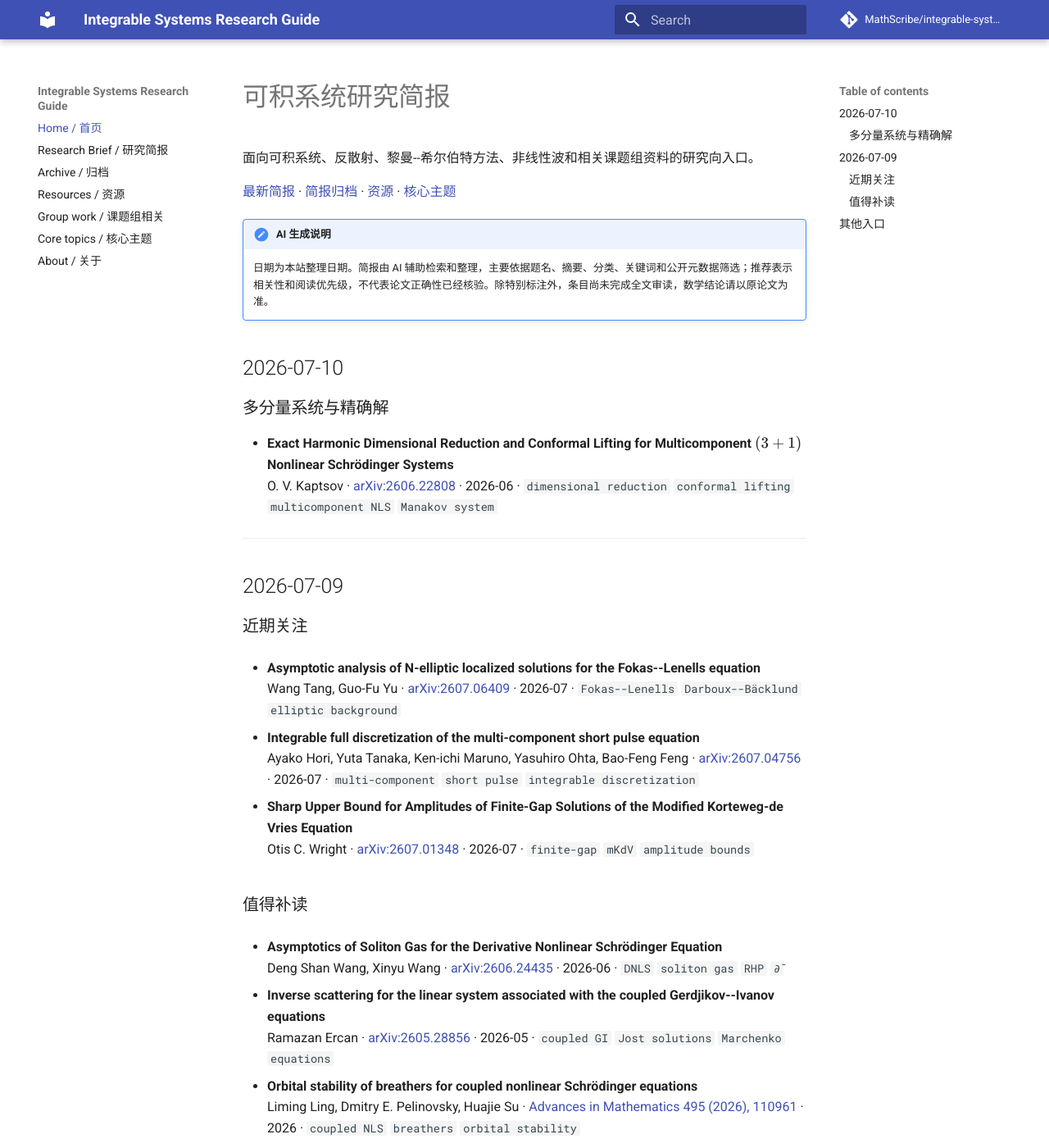
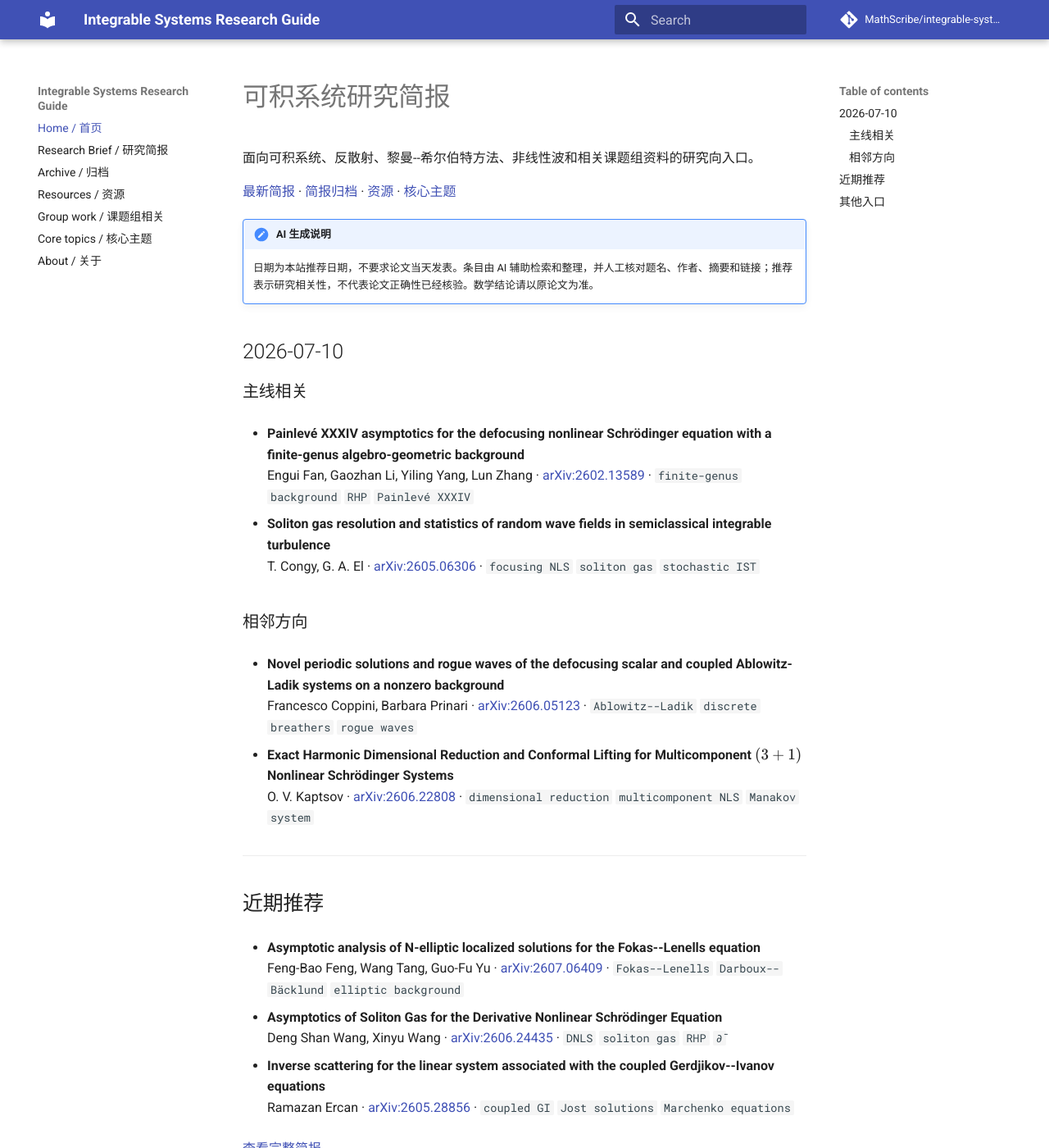
Before and after one commit to MathScribe/integrable-systems-guide, an MkDocs documentation site: the page built from docs/index.md, in a window 1280 px wide and 1400 px high. Shown: the whole window at 82% size. Built offline with MkDocs 1.6.1 and Material for MkDocs 9.7.7, drawn with Linux system fonts in a browser that asks for light colours; comment, search, counter and statistics services are not loaded.

Commit message:
Show four July 10 recommendations and refreshed metadata

```diff
--- a/docs/index.md
+++ b/docs/index.md
@@ -5,40 +5,38 @@
 [最新简报](radar/latest.md) · [简报归档](radar/index.md) · [资源](resources.md) · [核心主题](topics.md)
 
 !!! note "AI 生成说明"
-    日期为本站整理日期。简报由 AI 辅助检索和整理，主要依据题名、摘要、分类、关键词和公开元数据筛选；推荐表示相关性和阅读优先级，不代表论文正确性已经核验。除特别标注外，条目尚未完成全文审读，数学结论请以原论文为准。
+    日期为本站推荐日期，不要求论文当天发表。条目由 AI 辅助检索和整理，并人工核对题名、作者、摘要和链接；推荐表示研究相关性，不代表论文正确性已经核验。数学结论请以原论文为准。
 
 ## 2026-07-10
 
-### 多分量系统与精确解
+### 主线相关
+
+- **Painlevé XXXIV asymptotics for the defocusing nonlinear Schrödinger equation with a finite-genus algebro-geometric background**
+  Engui Fan, Gaozhan Li, Yiling Yang, Lun Zhang · [arXiv:2602.13589](https://arxiv.org/abs/2602.13589) · `finite-genus background` `RHP` `Painlevé XXXIV`
+
+- **Soliton gas resolution and statistics of random wave fields in semiclassical integrable turbulence**
+  T. Congy, G. A. El · [arXiv:2605.06306](https://arxiv.org/abs/2605.06306) · `focusing NLS` `soliton gas` `stochastic IST`
+
+### 相邻方向
+
+- **Novel periodic solutions and rogue waves of the defocusing scalar and coupled Ablowitz-Ladik systems on a nonzero background**
+  Francesco Coppini, Barbara Prinari · [arXiv:2606.05123](https://arxiv.org/abs/2606.05123) · `Ablowitz--Ladik` `discrete breathers` `rogue waves`
 
 - **Exact Harmonic Dimensional Reduction and Conformal Lifting for Multicomponent $(3+1)$ Nonlinear Schrödinger Systems**
-  O. V. Kaptsov · [arXiv:2606.22808](https://arxiv.org/abs/2606.22808) · 2026-06 · `dimensional reduction` `conformal lifting` `multicomponent NLS` `Manakov system`
+  O. V. Kaptsov · [arXiv:2606.22808](https://arxiv.org/abs/2606.22808) · `dimensional reduction` `multicomponent NLS` `Manakov system`
 
 ---
 
-## 2026-07-09
-
-### 近期关注
+## 近期推荐
 
 - **Asymptotic analysis of N-elliptic localized solutions for the Fokas--Lenells equation**
-  Wang Tang, Guo-Fu Yu · [arXiv:2607.06409](https://arxiv.org/abs/2607.06409) · 2026-07 · `Fokas--Lenells` `Darboux--Bäcklund` `elliptic background`
-
-- **Integrable full discretization of the multi-component short pulse equation**
-  Ayako Hori, Yuta Tanaka, Ken-ichi Maruno, Yasuhiro Ohta, Bao-Feng Feng · [arXiv:2607.04756](https://arxiv.org/abs/2607.04756) · 2026-07 · `multi-component` `short pulse` `integrable discretization`
-
-- **Sharp Upper Bound for Amplitudes of Finite-Gap Solutions of the Modified Korteweg-de Vries Equation**
-  Otis C. Wright · [arXiv:2607.01348](https://arxiv.org/abs/2607.01348) · 2026-07 · `finite-gap` `mKdV` `amplitude bounds`
-
-### 值得补读
+  Feng-Bao Feng, Wang Tang, Guo-Fu Yu · [arXiv:2607.06409](https://arxiv.org/abs/2607.06409) · `Fokas--Lenells` `Darboux--Bäcklund` `elliptic background`
 
 - **Asymptotics of Soliton Gas for the Derivative Nonlinear Schrödinger Equation**
-  Deng Shan Wang, Xinyu Wang · [arXiv:2606.24435](https://arxiv.org/abs/2606.24435) · 2026-06 · `DNLS` `soliton gas` `RHP` `∂̄`
+  Deng Shan Wang, Xinyu Wang · [arXiv:2606.24435](https://arxiv.org/abs/2606.24435) · `DNLS` `soliton gas` `RHP` `∂̄`
 
 - **Inverse scattering for the linear system associated with the coupled Gerdjikov--Ivanov equations**
-  Ramazan Ercan · [arXiv:2605.28856](https://arxiv.org/abs/2605.28856) · 2026-05 · `coupled GI` `Jost solutions` `Marchenko equations`
-
-- **Orbital stability of breathers for coupled nonlinear Schrödinger equations**
-  Liming Ling, Dmitry E. Pelinovsky, Huajie Su · [Advances in Mathematics 495 (2026), 110961](https://dmpeli.math.mcmaster.ca/PaperBank/BreathersCoupledNLS.pdf) · 2026 · `coupled NLS` `breathers` `orbital stability`
+  Ramazan Ercan · [arXiv:2605.28856](https://arxiv.org/abs/2605.28856) · `coupled GI` `Jost solutions` `Marchenko equations`
 
 [查看完整简报](radar/latest.md)
 
```
